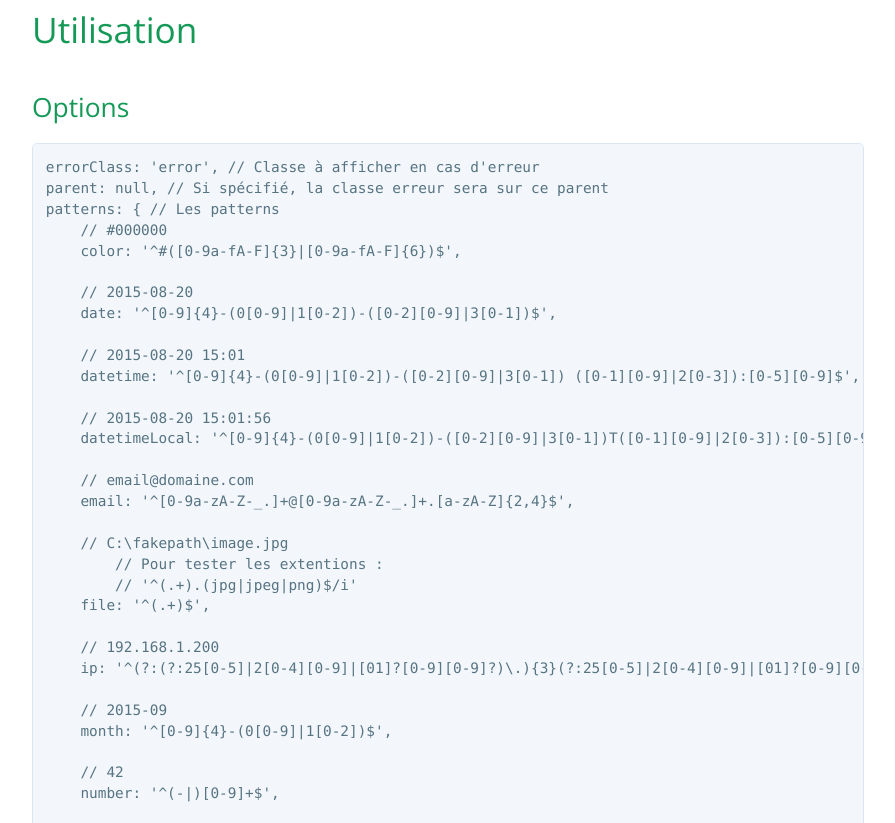
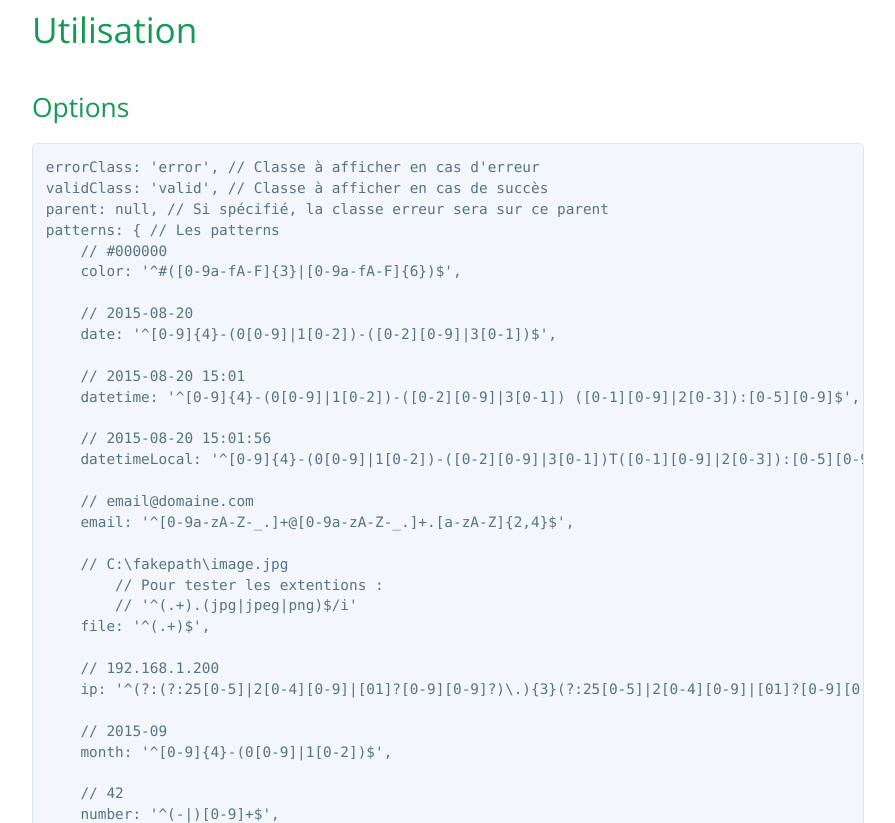
Before and after one commit to babeuloula/jquery.validator, a plain HTML site: page index.html in a window 1280 px wide. Shown: the part 737-1560 px from the top of the page, without its empty margins (192-1087 px from the left). Drawn offline with nearby package versions, Linux system fonts and the light colour scheme.

Commit message:
Update index.html

```diff
--- a/index.html
+++ b/index.html
@@ -31,6 +31,7 @@
             <h1 id="utilisation">Utilisation</h1>
             <h2 id="options">Options</h2>
             <pre>errorClass: 'error', // Classe à afficher en cas d'erreur
+validClass: 'valid', // Classe à afficher en cas de succès
 parent: null, // Si spécifié, la classe erreur sera sur ce parent
 patterns: { // Les patterns
     // #000000
```
